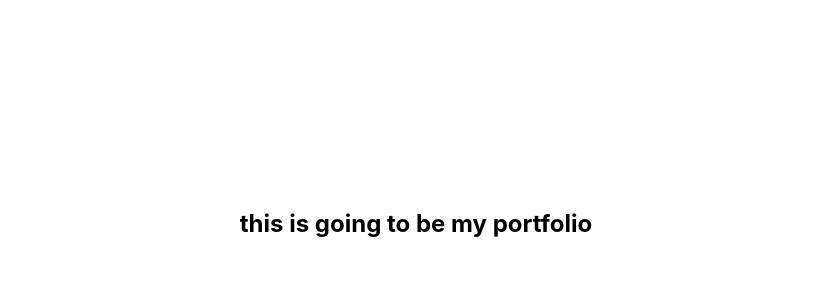
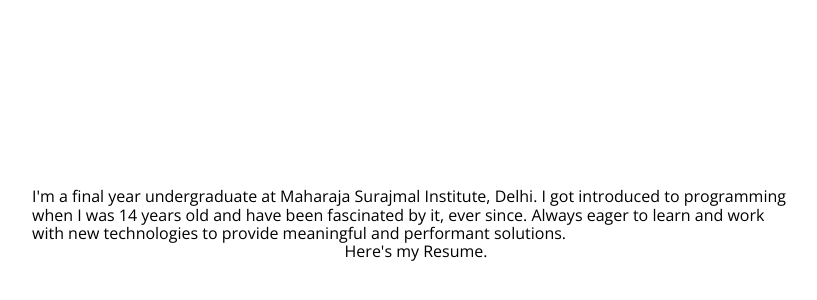
Before and after one commit to 27lakshay/lakshyakumar, a Next.js app: page / in a window 1280 px wide. Shown: the part 176-476 px from the top of the page, without its empty margins (224-1041 px from the left). Built offline with nearby package versions, Linux system fonts and the light colour scheme.

Commit message:
added resume

```diff
--- /dev/null
+++ b/pages/_document.js
@@ -0,0 +1,24 @@
+import Document, { Html, Head, Main, NextScript } from "next/document";
+
+export default class MyDocument extends Document {
+    render() {
+        return (
+            <Html lang="en">
+                <Head>
+                    <meta name="viewport" content="width=device-width, initial-scale=1.0" />
+                    <title>Lakshya Kumar</title>
+                    <link rel="preconnect" href="https://fonts.googleapis.com" />
+                    <link rel="preconnect" href="https://fonts.gstatic.com" crossorigin />
+                    <link
+                        href="https://fonts.googleapis.com/css2?family=Open+Sans:wght@400;600;700;800&display=swap"
+                        rel="stylesheet"
+                    />
+                </Head>
+                <body>
+                    <Main />
+                    <NextScript />
+                </body>
+            </Html>
+        );
+    }
+}
--- a/pages/index.js
+++ b/pages/index.js
@@ -1,13 +1,27 @@
-import Head from "next/head";
 import styles from "../styles/Home.module.css";
+import Image from "next/image";
 
 export default function Home() {
     return (
-        <div className={styles.container}>
-            <Head>
-                <title>Lakshya Kumar</title>
-            </Head>
-            <h2>this is going to be my portfolio</h2>
-        </div>
+        <main>
+            <div className={styles.container}>
+                <div className={styles.bio}>
+                    <p>
+                        I'm a final year undergraduate at Maharaja Surajmal Institute, Delhi. I
+                        got introduced to programming when I was 14 years old and have been
+                        fascinated by it, ever since. Always eager to learn and work with new
+                        technologies to provide meaningful and performant solutions.
+                    </p>
+                </div>
+                <div>
+                    Here's my
+                    <a href="/Lakshya-Kumar-Resume.pdf" target="_blank" rel="noopener noreferrer">
+                        {" "}
+                        Resume
+                    </a>
+                    .
+                </div>
+            </div>
+        </main>
     );
 }
--- a/styles/Home.module.css
+++ b/styles/Home.module.css
@@ -1,8 +1,9 @@
 .container {
     min-height: 100vh;
-    padding: 0 0.5rem;
     display: flex;
     flex-direction: column;
     justify-content: center;
     align-items: center;
+    max-width: 768px;
+    margin: auto;
 }
--- a/styles/globals.css
+++ b/styles/globals.css
@@ -1,16 +1,36 @@
+*,
+*:before,
+*:after {
+    box-sizing: border-box;
+}
 html,
 body {
-  padding: 0;
-  margin: 0;
-  font-family: -apple-system, BlinkMacSystemFont, Segoe UI, Roboto, Oxygen,
-    Ubuntu, Cantarell, Fira Sans, Droid Sans, Helvetica Neue, sans-serif;
+    padding: 0;
+    margin: 0;
+    font-family: "Open Sans", sans-serif;
 }
 
 a {
-  color: inherit;
-  text-decoration: none;
+    color: inherit;
+    text-decoration: none;
 }
 
-* {
-  box-sizing: border-box;
+body,
+h1,
+h2,
+h3,
+h4,
+h5,
+h6,
+p,
+ol,
+ul {
+    margin: 0;
+    padding: 0;
+    font-weight: normal;
 }
+
+ol,
+ul {
+    list-style: none;
+}
```
Also changed, not shown: 1 other file (tests, documents, lock files or other folders).
